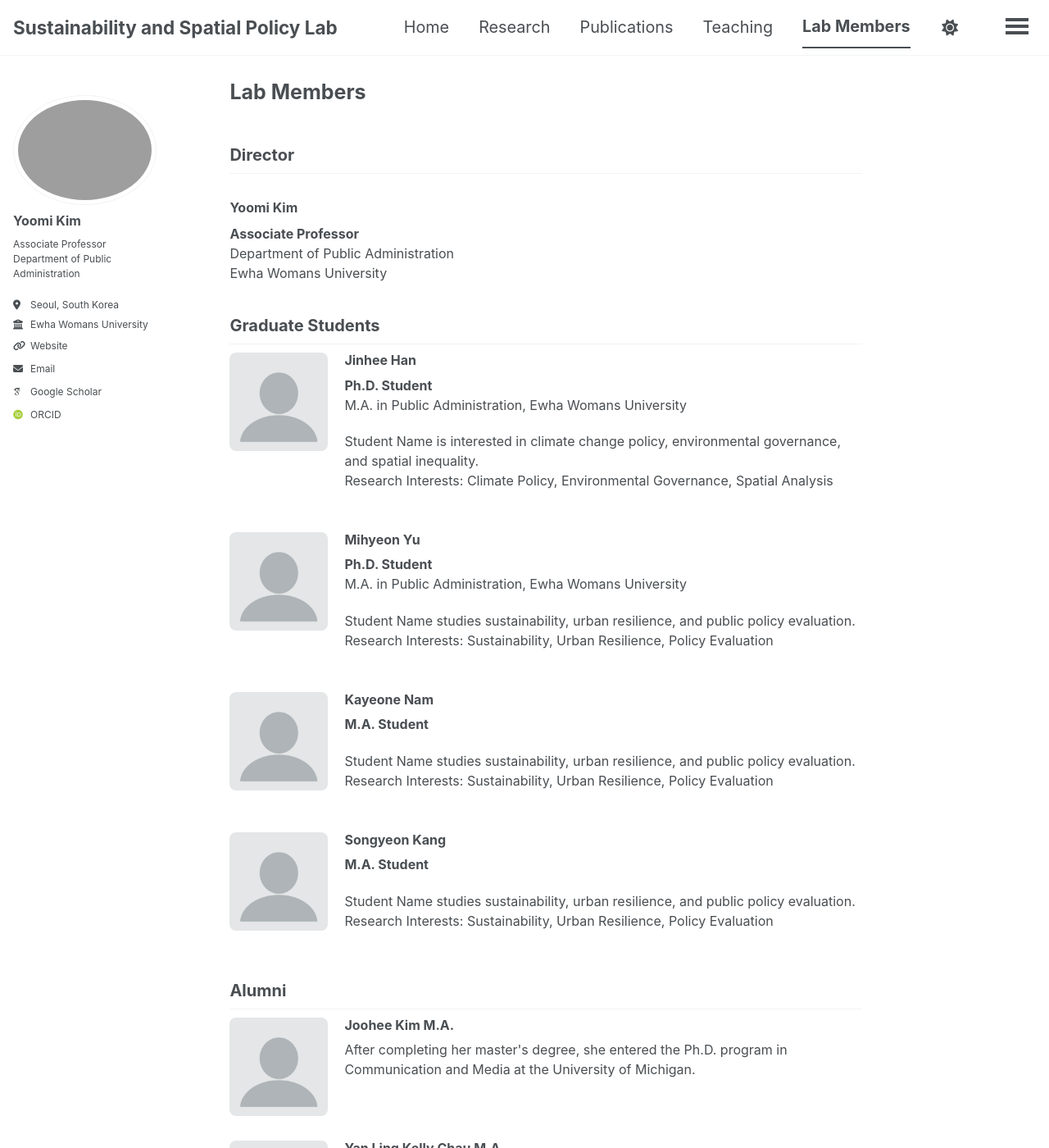
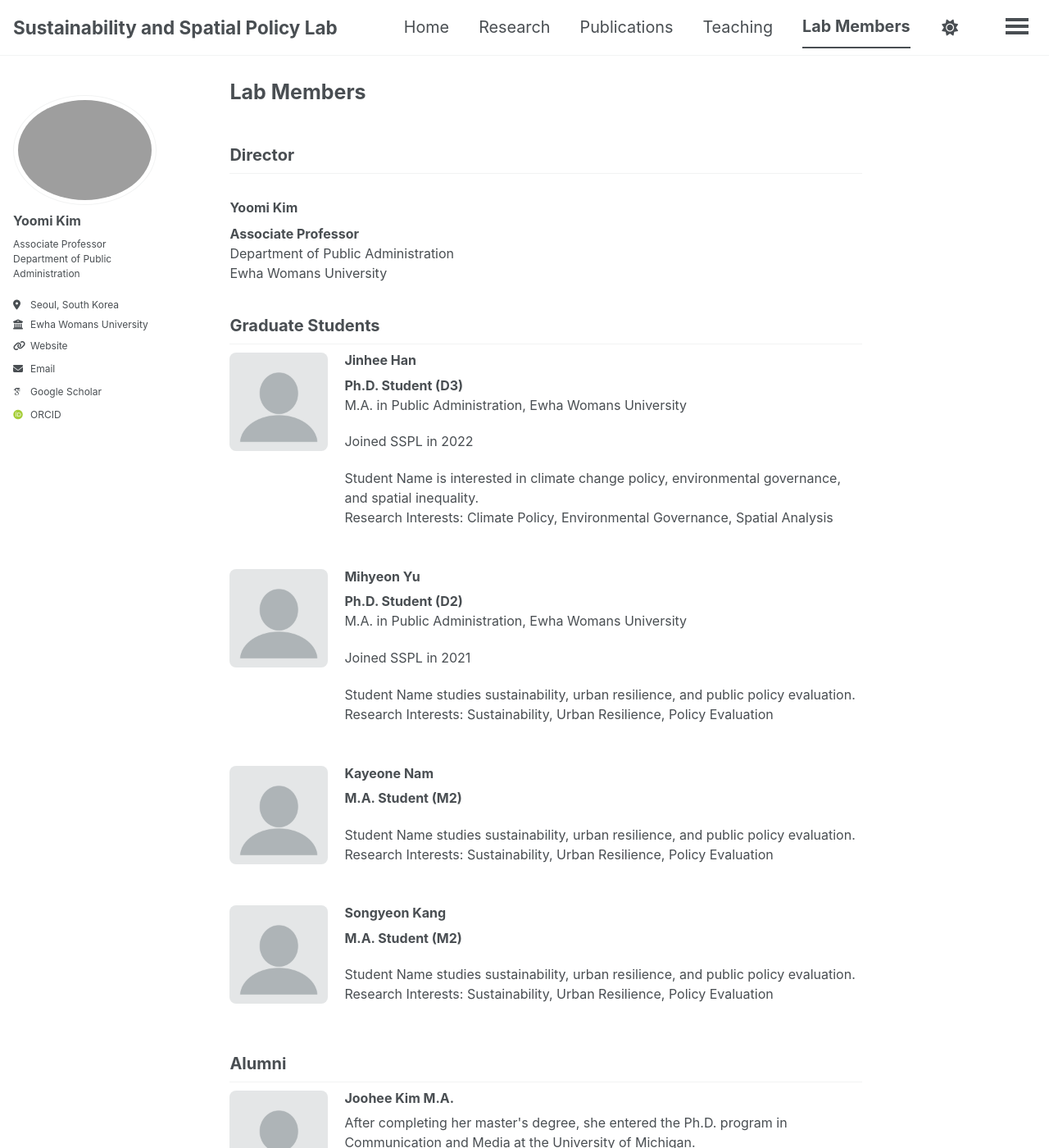
Before and after one commit to ymkim-ssplab/ymkim-ssplab.github.io, a Jekyll site: the page built from _pages/lab-members.md, in a window 1280 px wide and 1400 px high. Shown: the whole window at 82% size. Built offline with Jekyll 4.4.1, drawn with Linux system fonts in a browser that asks for light colours; some web fonts are replaced; a script bundle is joined from its source files by our own code; library files that are not in the unit come from our copies.

Commit message:
Update lab-members.md

```diff
--- a/_pages/lab-members.md
+++ b/_pages/lab-members.md
@@ -21,8 +21,9 @@ author_profile: true
   <img src="/images/han.png" alt="Jinhee Han" style="width: 120px; height: 120px; object-fit: cover; border-radius: 8px; margin-right: 20px;">
   <div>
     <h3 style="margin-top: 0;">Jinhee Han</h3>
-    <p><strong>Ph.D. Student</strong><br>
+    <p><strong>Ph.D. Student (D3)</strong><br>
     M.A. in Public Administration, Ewha Womans University</p>
+    <p>Joined SSPL in 2022</p>
 
     <p>
     Student Name is interested in climate change policy, environmental governance, and spatial inequality.
@@ -36,8 +37,9 @@ author_profile: true
   <img src="/images/yu.png" alt="Mihyeon Yu" style="width: 120px; height: 120px; object-fit: cover; border-radius: 8px; margin-right: 20px;">
   <div>
     <h3 style="margin-top: 0;">Mihyeon Yu</h3>
-    <p><strong>Ph.D. Student</strong><br>
+    <p><strong>Ph.D. Student (D2)</strong><br>
     M.A. in Public Administration, Ewha Womans University</p>
+    <p>Joined SSPL in 2021</p>
 
     <p>
     Student Name studies sustainability, urban resilience, and public policy evaluation.
@@ -51,7 +53,7 @@ author_profile: true
   <img src="/images/nam.png" alt="Kayeone Nam" style="width: 120px; height: 120px; object-fit: cover; border-radius: 8px; margin-right: 20px;">
   <div>
     <h3 style="margin-top: 0;">Kayeone Nam</h3>
-    <p><strong>M.A. Student</strong></p>
+    <p><strong>M.A. Student (M2)</strong></p>
 
     <p>
     Student Name studies sustainability, urban resilience, and public policy evaluation.
@@ -65,7 +67,7 @@ author_profile: true
   <img src="/images/kang.png" alt="Songyeon Kang" style="width: 120px; height: 120px; object-fit: cover; border-radius: 8px; margin-right: 20px;">
   <div>
     <h3 style="margin-top: 0;">Songyeon Kang</h3>
-    <p><strong>M.A. Student</strong></p>
+    <p><strong>M.A. Student (M2)</strong></p>
 
     <p>
     Student Name studies sustainability, urban resilience, and public policy evaluation.
```
